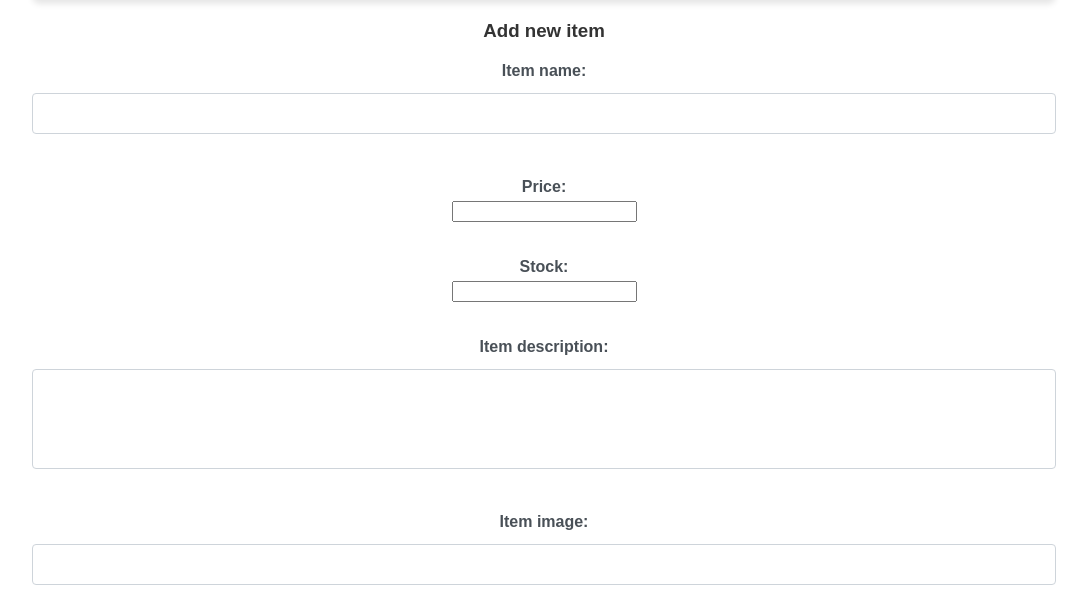
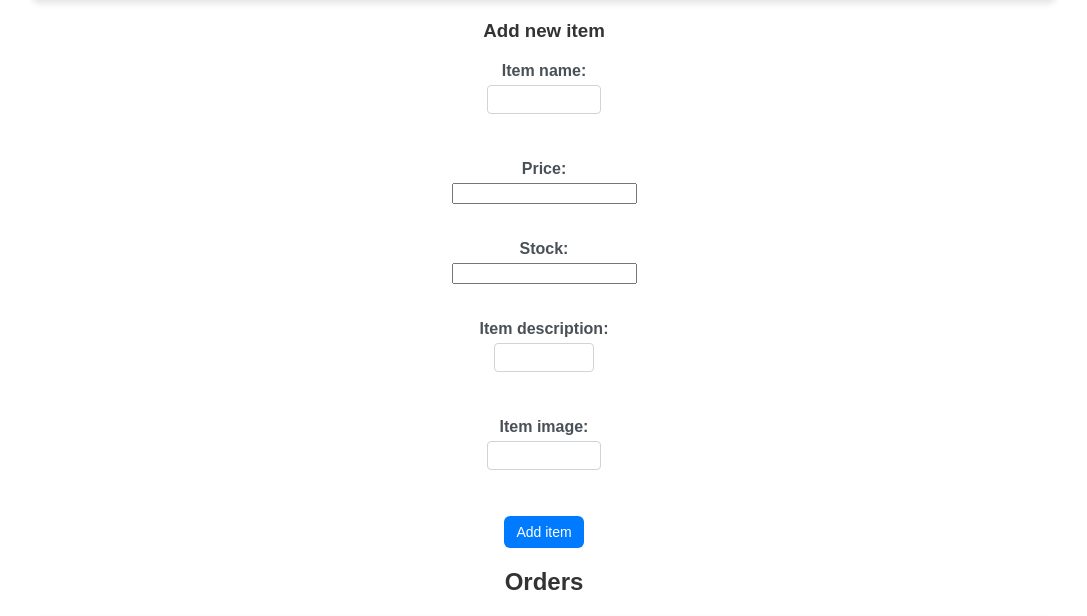
Before and after one commit to saglin/D0018E, a Flask app: page /admin in a window 1280 px wide. Shown: the part 216-832 px from the top of the page, without its empty margins (96-1183 px from the left). Run offline with Flask 3, Linux system fonts and the light colour scheme; data that the repository does not hold is empty; some libraries are stand-ins or nearby versions.

Commit message:
box size

```diff
--- a/static/styles.css
+++ b/static/styles.css
@@ -112,18 +112,16 @@ label {
 }
 
 input[type="text"] {
+    width: 100px;
+    padding: 6px;
     border: 1px solid #ced4da;
     border-radius: 4px;
     margin-bottom: 10px;
-    width: 100%;
-    padding: 12px 20px;
-    margin: 8px 0;
-    box-sizing: border-box;
 }
 
 .enter_item_description {
-    width:400px;
-    height:100px;
+    width: 80%;
+    box-sizing: border-box;
 }
 
 button {
```
